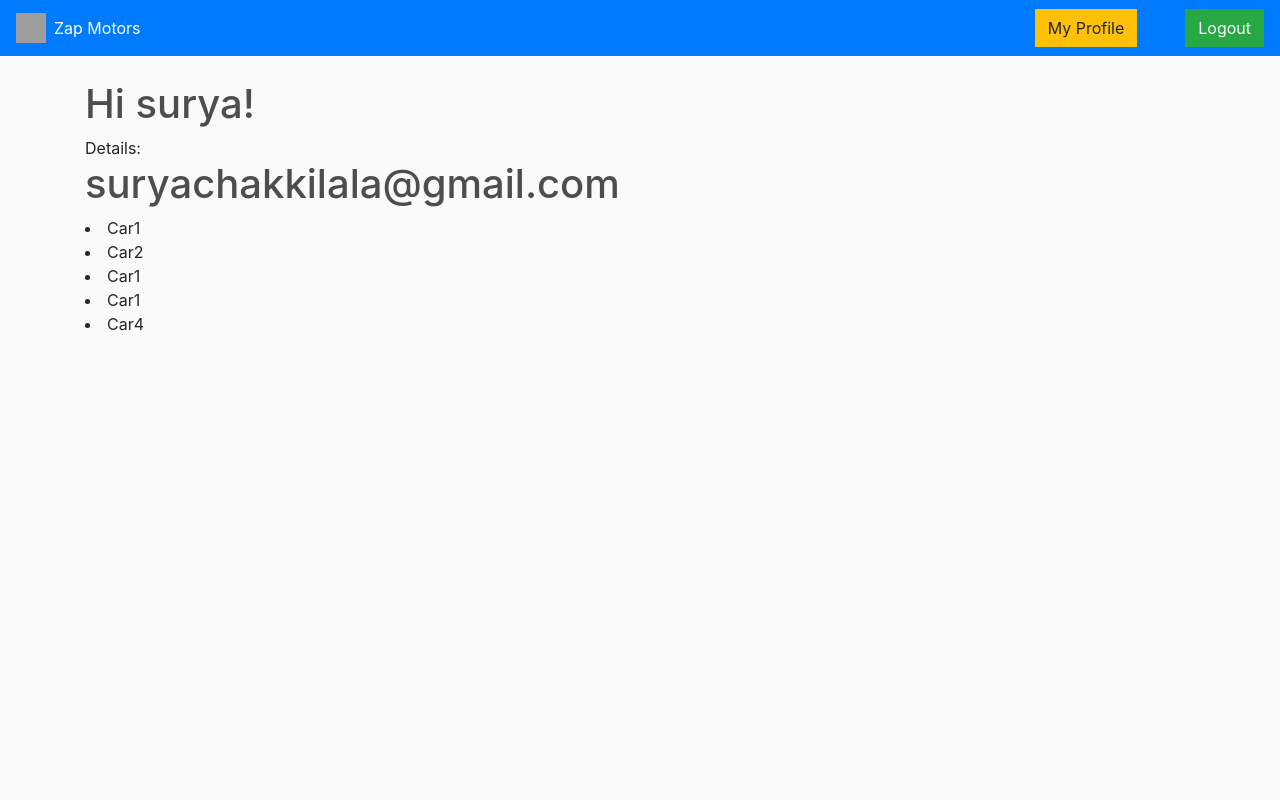
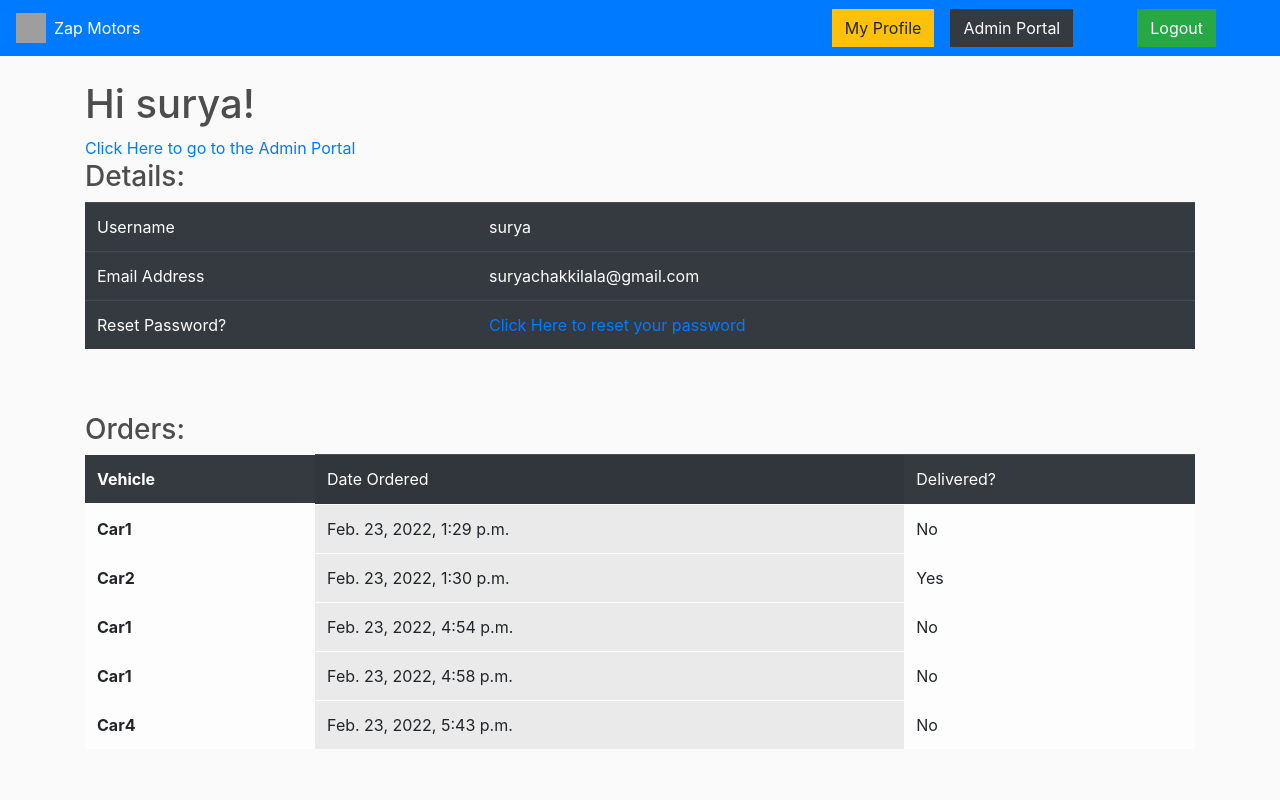
Before and after one commit to SuryaChakkilala/pfsd_zap_motors, a Django app: page /profile in a window 1280 px wide. Run offline with Django 3.2, Linux system fonts and the light colour scheme; a user stored in the database is signed in; data comes from the database, SQL or seed files in the repository; both versions use the stored data as it was after the commit; some libraries are stand-ins or nearby versions; grey boxes are pictures that could not be loaded.

Commit message:
customized profile page

```diff
--- a/store/templates/store/main.html
+++ b/store/templates/store/main.html
@@ -28,12 +28,18 @@
 	    </ul>
 
 		{% if user.is_authenticated %}
-			<div class="form-inline my-2 mx-5 my-lg-0">
+			<div class="form-inline my-2 my-lg-0">
 				<a href="{% url 'profile' %}"class="btn btn-warning">My Profile</a>
 			</div>
 		{% endif %}
 
-		<div class="form-inline my-2 my-lg-0">
+		<div class="form-inline my-2 mx-3 my-lg-0">
+			{% if user.is_superuser %}
+				<a href="/admin"class="btn btn-dark">Admin Portal</a>
+			{% endif %}
+	    </div>
+
+		<div class="form-inline mx-5 my-2 my-lg-0">
 			{% if user.is_authenticated %}
 				<a href="{% url 'logout' %}"class="btn btn-success">Logout</a>
 			{% else %}
--- a/store/templates/store/profile.html
+++ b/store/templates/store/profile.html
@@ -2,10 +2,46 @@
 
 {% block content %}
     <h1>Hi {{user.username}}!</h1>
-    Details:
-    <h1>{{user.email}}</h1>
-
-    {% for order in orders  %}
-        <li>{{order.product_name}}</l1>
-    {% endfor %}
+    {% if user.is_superuser %}
+        <a href='/admin'>Click Here to go to the Admin Portal</a><br>
+    {% endif %}
+    <h3>Details:</h3>
+    <table class="table table-dark table-hover">
+        <tbody>
+            <tr>
+                <td>Username</td>
+                <td>{{user.username}}</td>
+            </tr>
+            <tr>
+                <td>Email Address</td>
+                <td>{{user.email}}</td>
+            </tr>
+            <tr>
+              <td>Reset Password?</td>
+              <td><a href="{% url 'reset_password' %}">Click Here to reset your password</a>
+            </tr>
+        </tbody>
+      </table>
+      <br><br>
+      <h3>Orders:</h3>
+    <table class="table table-light table-hover">
+        <thead class='table table-dark'>
+            <th scope="row">Vehicle</th>
+            <td colspan="2" class="table-active">Date Ordered</td>
+            <td>Delivered?</td>
+          </thead>
+        <tbody>
+              {% for order in orders %}
+                <tr>
+                    <th scope="row">{{order.product_name}}</th>
+                    <td colspan="2" class="table-active">{{order.date_ordered}}</td>
+                    {% if order.complete %}
+                        <td>Yes</td>
+                    {% else %}
+                    <td>No</span></td>
+                    {% endif %}
+                </tr>
+              {% endfor %}
+        </tbody>
+    </table>
 {% endblock  %}
--- a/store/views.py
+++ b/store/views.py
@@ -7,6 +7,7 @@ from django.contrib import messages
 from .forms import CreateUserForm
 from django.core.mail import EmailMessage
 from django.conf import settings
+from django.template.loader import render_to_string
 
 # Create your views here.
 
@@ -77,6 +78,15 @@ def checkout(request, product_name):
         user = request.user
         order = Order(user=request.user, product_name=product_name)
         order.save()
+        template = render_to_string('store/purchase_email.html', {'user': request.user, 'product_name': product_name})
+        email = EmailMessage(
+            f'Purchase of {product_name}',
+            template,
+            settings.EMAIL_HOST_USER,
+            [request.user.email],
+        )
+        email.fail_silently = False
+        email.send()
         return redirect('success', product_name=product_name)
     context = {'product': product}
     return render(request, 'store/checkout.html', context=context)
```
Also changed, not shown: store/templates/store/purchase_email.html (added, +8 -0 lines), db.sqlite3.
